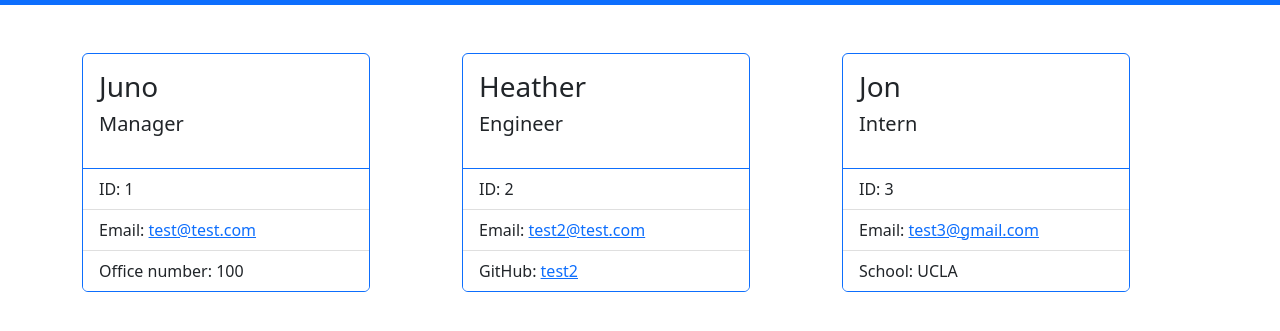
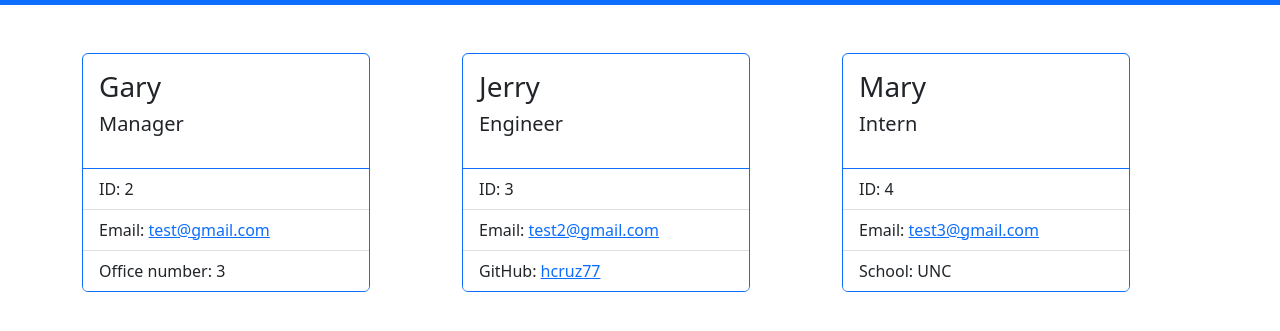
Before and after one commit to hcruz77/team-profile-generator, a website: page dist/team.html in a window 1280 px wide. Shown: the part 81-412 px from the top of the page. Drawn offline with nearby package versions, Linux system fonts and the light colour scheme.

```diff
--- a/dist/team.html
+++ b/dist/team.html
@@ -23,13 +23,13 @@
         <div class="col-12 col-sm-6 col-lg-4 mb-3">
         <div class="card border-primary mb-3 h-100" style="width: 18rem;">
             <div class="card-body">
-                <h3 class="card-title">Juno </h3>
+                <h3 class="card-title">Gary</h3>
                 <h5 class="card-text">Manager</h5>
             </div>
             <ul class="list-group list-group-flush">
-                <li class="list-group-item">ID: 1</li>
-                <li class="list-group-item">Email: <a href="mailto:test@test.com">test@test.com</a></li>
-                <li class="list-group-item">Office number: 100</li>
+                <li class="list-group-item">ID: 2</li>
+                <li class="list-group-item">Email: <a href="mailto:test@gmail.com">test@gmail.com</a></li>
+                <li class="list-group-item">Office number: 3</li>
             </ul>
         </div>
     </div>
@@ -37,13 +37,13 @@
         <div class="col-12 col-sm-6 col-lg-4 mb-3">
         <div class="card border-primary mb-3 h-100" style="width: 18rem;">
             <div class="card-body">
-                <h3 class="card-title">Heather </h3>
+                <h3 class="card-title">Jerry</h3>
                 <h5 class="card-text">Engineer</h5>
             </div>
             <ul class="list-group list-group-flush">
-                <li class="list-group-item">ID: 2</li>
-                <li class="list-group-item"> Email: <a href="mailto:test2@test.com">test2@test.com</a></li>
-                <li class="list-group-item">GitHub: <a href="https://github.com/test2" target="_blank" rel="noopener noreferrer">test2</a></li>
+                <li class="list-group-item">ID: 3</li>
+                <li class="list-group-item"> Email: <a href="mailto:test2@gmail.com">test2@gmail.com</a></li>
+                <li class="list-group-item">GitHub: <a href="https://github.com/hcruz77" target="_blank" rel="noopener noreferrer">hcruz77</a></li>
             </ul>
         </div>
     </div>
@@ -51,13 +51,13 @@
         <div class="col-12 col-sm-6 col-lg-4 mb-3">
                 <div class="card border-primary mb-3 h-100" style="width: 18rem;">
                     <div class="card-body">
-                        <h3 class="card-title">Jon</h3>
+                        <h3 class="card-title">Mary</h3>
                         <h5 class="card-text">Intern</h5>
                     </div>
                     <ul class="list-group list-group-flush">
-                        <li class="list-group-item">ID: 3</li>
+                        <li class="list-group-item">ID: 4</li>
                         <li class="list-group-item">Email: <a href="mailto:test3@gmail.com">test3@gmail.com</a></li>
-                        <li class="list-group-item">School: UCLA</li>
+                        <li class="list-group-item">School: UNC</li>
                     </ul>
                 </div>
             </div>
```
Also changed, not shown: README.md, images/Screen Shot 2022-09-19 at 7.51.21 PM.png (added).
